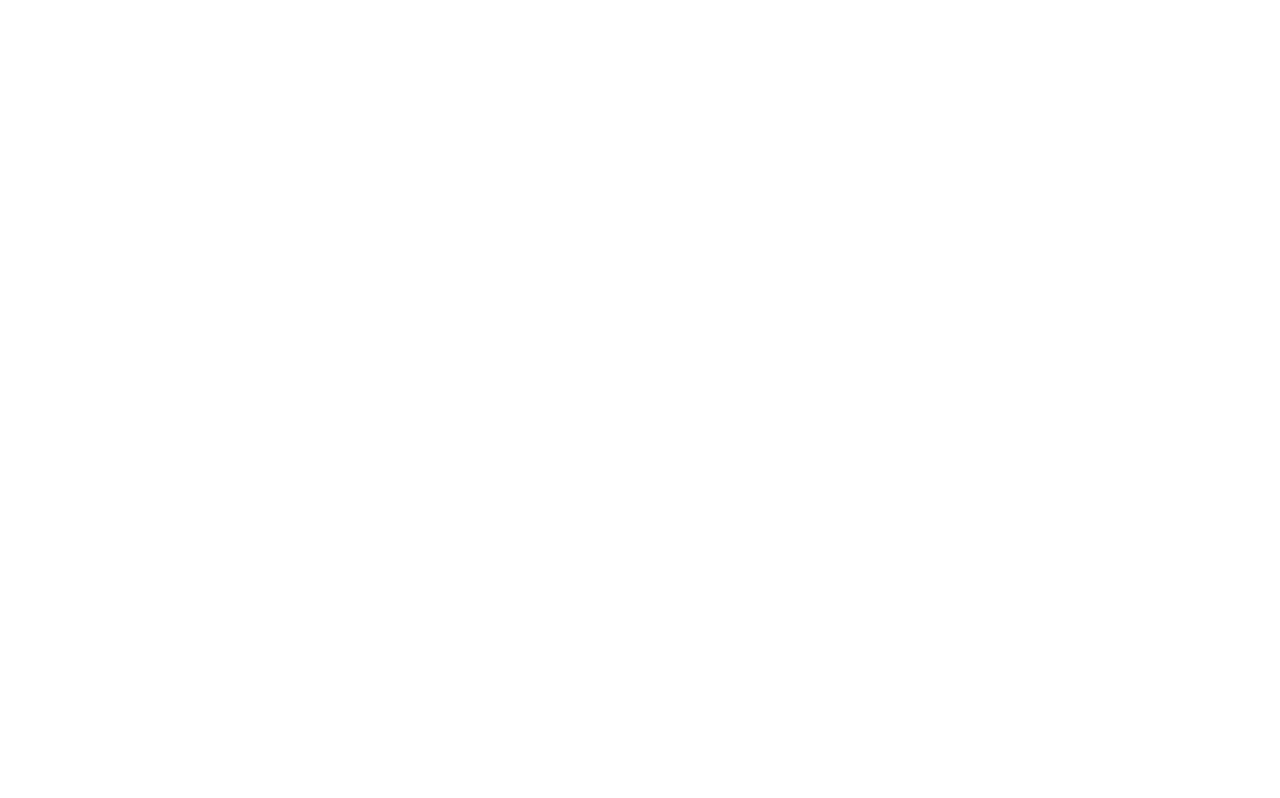
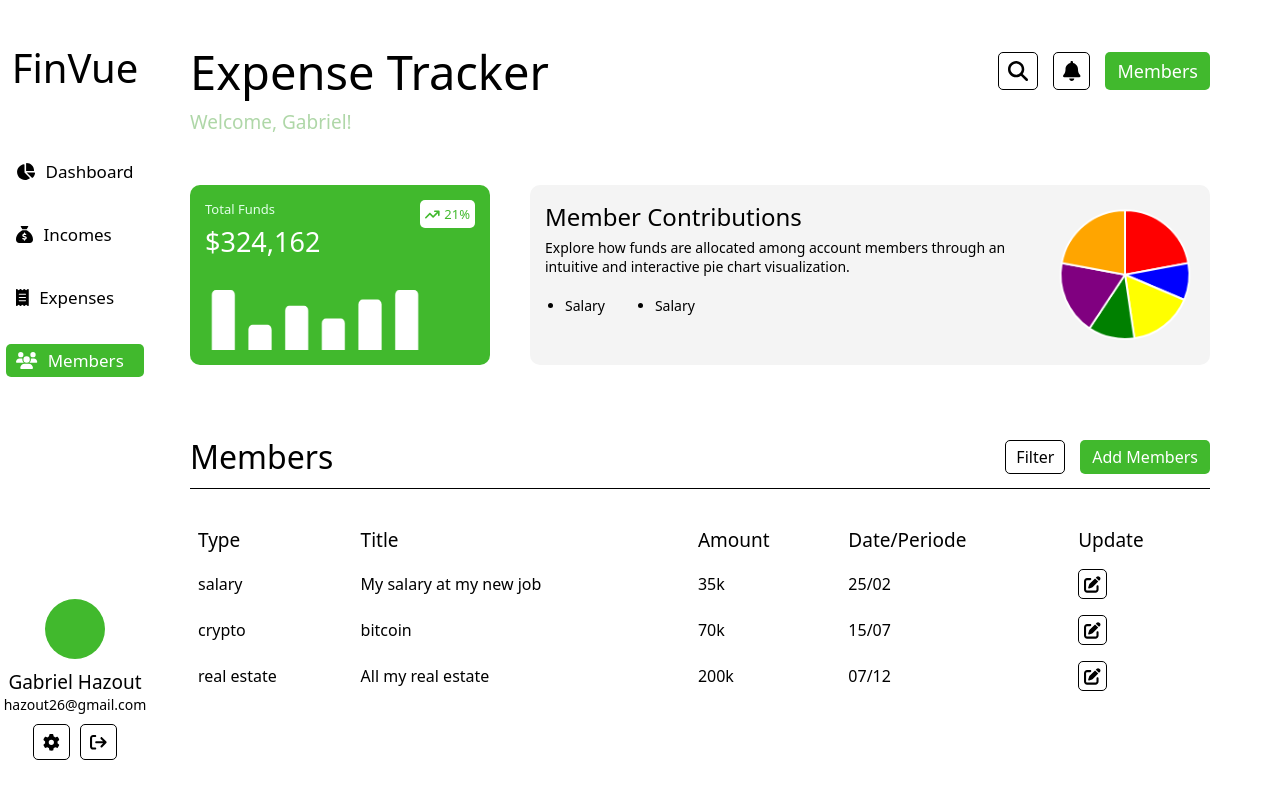
Before and after one commit to Gabrielhzt/FinVue, a React (Create React App) app in the folder client/: page /members in a window 1280 px wide. Before the commit this address had no page. Built offline with nearby package versions, Linux system fonts and the light colour scheme.

Commit message:
Made the deesign of the members page

```diff
--- a/client/src/App.js
+++ b/client/src/App.js
@@ -5,6 +5,7 @@
 import Dashboard from './Pages/Dashboard/Dashboard';
 import Income from './Pages/Income/Income';
 import Expenses from './Pages/Expenses/Expenses';
+import Members from './Pages/Members/Members';
 
 const App = () => {
   return (
@@ -14,6 +15,7 @@
           <Route path='/' element={<Dashboard />} />
           <Route path='/income' element={<Income />} />
           <Route path='/expenses' element={<Expenses />} />
+          <Route path='/members' element={<Members />} />
         </Route>
       </Routes>
     </Router>
--- a/client/src/Pages/Expenses/Expenses.js
+++ b/client/src/Pages/Expenses/Expenses.js
@@ -1,7 +1,6 @@
 import React from "react";
 import PieChart from "../../Chart/PieChart/PieChart";
 import ExpensesChart from "../../Components/ExpensesChart/ExpensesChart";
-import { Colors } from "chart.js";
 import Table from "../../Components/Table/Table";
 
 const Expenses = () => {
--- /dev/null
+++ b/client/src/Pages/Members/Members.js
@@ -0,0 +1,63 @@
+import React from "react";
+import PieChart from "../../Chart/PieChart/PieChart";
+import Table from "../../Components/Table/Table";
+import BarChart from "../../Chart/Chart";
+import { FontAwesomeIcon } from '@fortawesome/react-fontawesome';
+import { faArrowTrendUp } from '@fortawesome/free-solid-svg-icons';
+
+const Members = () => {
+
+    const data = {
+        labels: ['Jan', 'Feb', 'Mar', 'Apr', 'May', 'June'],
+        values: [19, 8, 14, 10, 16, 19]
+    };
+
+    return (
+        <div>
+            <div className="info-top">
+                <div className="green">
+                    <div className="flex-2">
+                        <div>
+                            <h5 className="chart-title">Total Funds</h5>
+                            <h2 className="chart-info">$324,162</h2>
+                        </div>
+                        <div className="grow">
+                            <FontAwesomeIcon icon={faArrowTrendUp} />
+                            <p>21%</p>
+                        </div>
+                    </div>
+                    <BarChart data={data} color={'#fff'} width={100} height={1000} barSpacing={10} />
+                </div>
+                <div className="pie">
+                    <div>
+                        <h2 className="income-title">Member Contributions</h2>
+                        <p className="description">Explore how funds are allocated among account members through an intuitive and interactive pie chart visualization.</p>
+                        <ul className="list">
+                            <li>
+                                <div></div>
+                                <p>Salary</p>
+                            </li>
+                            <li>
+                                <div></div>
+                                <p>Salary</p>
+                            </li>
+                        </ul>
+                    </div>
+                    <PieChart data={data} />
+                </div>
+            </div>
+            <div>
+                <div className="income-title-2">
+                    <h2>Members</h2>
+                    <div className="flex-3">
+                        <button className="filter-btn">Filter</button>
+                        <button className="btn-2">Add Members</button>
+                    </div>
+                </div>
+                <Table />
+            </div>
+        </div>
+    )
+}
+
+export default Members;
```
